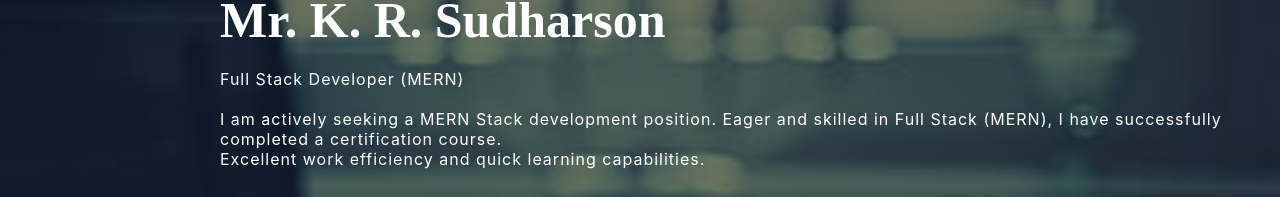
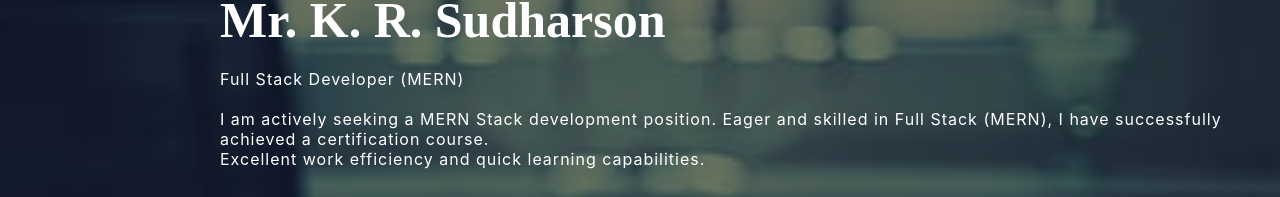
Before and after one commit to SudharsonKR/own_portfolio, a React (Create React App) app: page / in a window 1280 px wide. Shown: the part 259-456 px from the top of the page. Built offline with nearby package versions, Linux system fonts and the light colour scheme.

Commit message:
update Commit

```diff
--- a/src/components/Topcontent/Topcontent.js
+++ b/src/components/Topcontent/Topcontent.js
@@ -10,12 +10,12 @@ const Topcontent = () => {
         <p>Full Stack Developer (MERN)</p>
         <p>
           I am actively seeking a MERN Stack development position. Eager and
-          skilled in Full Stack (MERN), I have successfully completed a
+          skilled in Full Stack (MERN), I have successfully achieved a
           certification course. <br />
           Excellent work efficiency and quick learning capabilities.
         </p>
         <a
-          href="https://drive.google.com/file/d/1rbfC0--x1_PpPuplba_YfffYcQ-Mgj4k/view?usp=drive_link"
+          href="https://drive.google.com/file/d/1RJHGjQofhynj72eXPkFjRiwQf5LDX624/view?usp=sharing"
           target="_blank"
           rel="noreferrer"
         >
```
